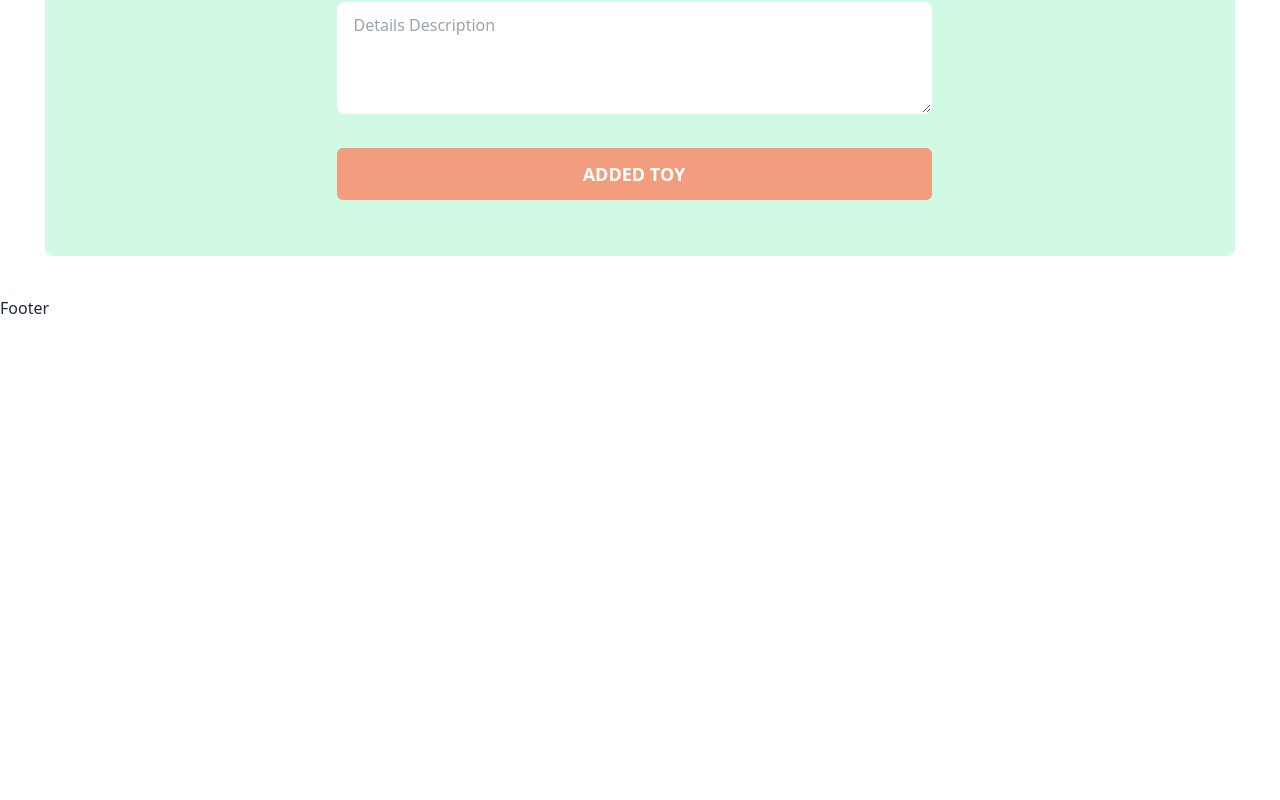
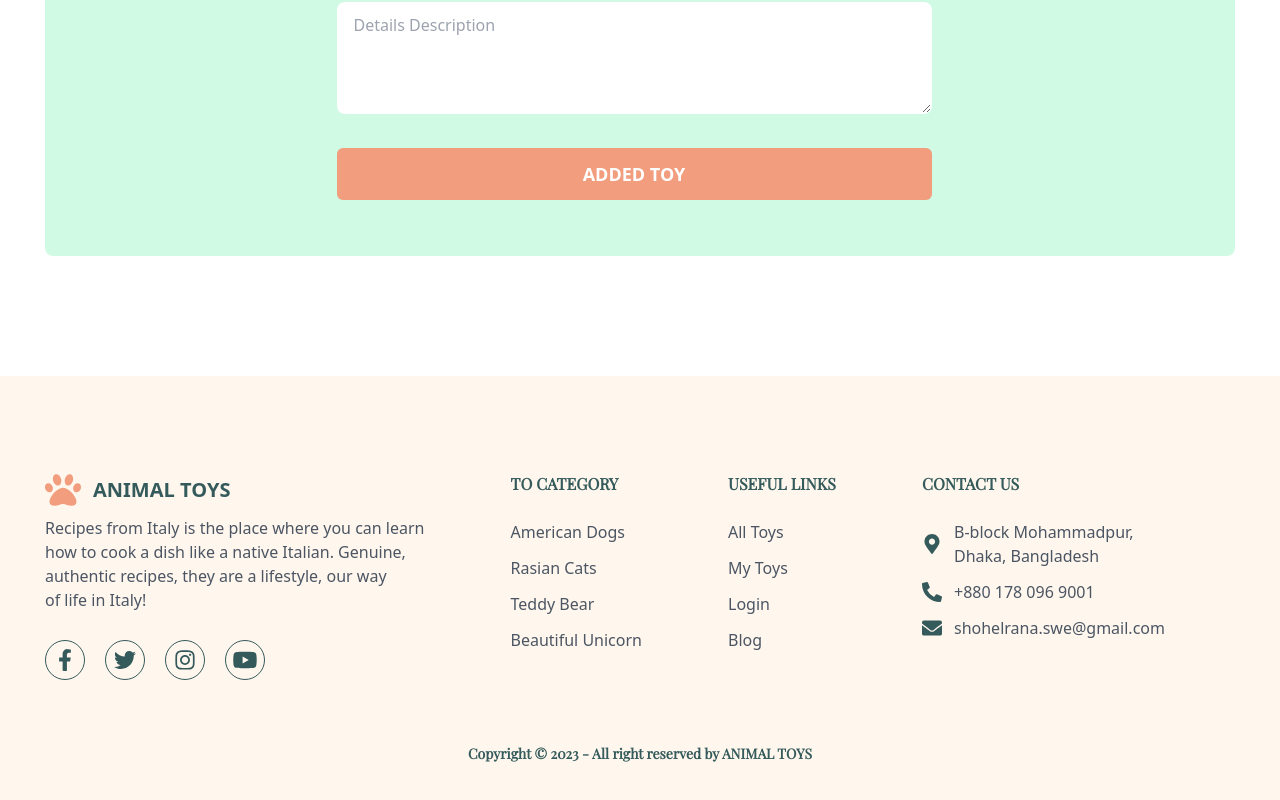
Before and after one commit to shohel7/animal-toys-client, a React (Vite) app: page /addToys in a window 1280 px wide. Shown: the part 520-1320 px from the top of the page. Before the commit the page ends 840 px from the top, so only its background shows below. Built offline with nearby package versions, Linux system fonts and the light colour scheme; a web font is replaced by a local one.

Commit message:
footer section is completed

```diff
--- a/package.json
+++ b/package.json
@@ -12,6 +12,7 @@
   "dependencies": {
     "aos": "^2.3.4",
     "daisyui": "^2.51.6",
+    "firebase": "^9.22.0",
     "react": "^18.2.0",
     "react-dom": "^18.2.0",
     "react-hook-form": "^7.43.9",
--- a/src/pages/AddToys/AddToys.jsx
+++ b/src/pages/AddToys/AddToys.jsx
@@ -22,60 +22,61 @@ const AddToys = () => {
               className="input w-full max-w-xs border focus:outline-none"
               {...register("toyName", { required: true })}
               placeholder="Toy name"
+              required
             />
             <input
               className="input w-full max-w-xs border focus:outline-none"
               {...register("sellerName", { required: true })}
               placeholder="Seller Name"
+              required
             />
-            {errors.exampleRequired && <span>This field is required</span>}
             <input
               className="input w-full max-w-xs border focus:outline-none"
               {...register("sellerEmail", { required: true })}
               placeholder="Seller Email"
+              required
             />
-            {errors.exampleRequired && <span>This field is required</span>}
             <select
               {...register("subCategory")}
               className="rounded-lg w-[320px] md:w-full border py-3 text-slate-400 focus:outline-none"
+              required
             >
               <option value="dog">Dog</option>
               <option value="cat">Cat</option>
               <option value="teddyBear">Teddy Bear</option>
             </select>
-            {errors.exampleRequired && <span>This field is required</span>}
             <input
               className="input w-full max-w-xs border focus:outline-none"
               {...register("price", { required: true })}
               placeholder="Price"
+              required
             />
-            {errors.exampleRequired && <span>This field is required</span>}
             <input
               className="input w-full max-w-xs border focus:outline-none"
               {...register("rating", { required: true })}
               placeholder="Rating"
+              required
             />
-            {errors.exampleRequired && <span>This field is required</span>}
             <input
               className="input w-full max-w-xs border focus:outline-none"
               {...register("availableQuantity", { required: true })}
               placeholder="Available Quantity"
+              required
             />
-            {errors.exampleRequired && <span>This field is required</span>}
             <input
               className="input w-full max-w-xs border focus:outline-none"
               {...register("imageUrl", { required: true })}
               placeholder="Image Url"
+              required
             />
-            {errors.exampleRequired && <span>This field is required</span>}
           </div>
           <div className="w-full text-center mt-7">
             <textarea
               className="input mr-3 w-[325px] md:w-full max-w-[595px] border focus:outline-none pt-2.5 h-28"
               {...register("description", { required: true })}
               placeholder="Details Description"
+              required
             />
-            {errors.exampleRequired && <span>This field is required</span>}
           </div>
 
           <div div className="flex justify-center mt-7">
--- a/src/pages/Login/Login/Login.jsx
+++ b/src/pages/Login/Login/Login.jsx
@@ -25,19 +25,15 @@ const Login = () => {
                 className="input w-full border focus:outline-none"
                 {...register("email", { required: true })}
                 placeholder="Enter your email"
+                required
               />
-              {errors.email && (
-                <span className="text-red-500">This field is required</span>
-              )}
               <input
                 type="password"
                 className="input w-full border focus:outline-none"
                 {...register("password", { required: true })}
                 placeholder="Enter your password"
+                required
               />
-              {errors.password && (
-                <span className="text-red-500">This field is required</span>
-              )}
               <a
                 href="#"
                 className="label-text-alt link link-hover text-center text-[#345A5B]"
--- a/src/pages/Shared/Footer/Footer.jsx
+++ b/src/pages/Shared/Footer/Footer.jsx
@@ -1,10 +1,95 @@
 import React from "react";
+import {
+  FaEnvelope,
+  FaFacebookF,
+  FaInstagram,
+  FaMapMarkerAlt,
+  FaPaw,
+  FaPhoneAlt,
+  FaTwitter,
+  FaUtensils,
+  FaYoutube,
+} from "react-icons/fa";
+import { Link } from "react-router-dom";
 
 const Footer = () => {
   return (
-    <div>
-      <h2>Footer</h2>
-    </div>
+    <footer className="bg-orange-50 mt-20 py-10 md:py-16">
+      <div className="footer pt-8 pb-16 px-10 md:px-5 lg:max-w-[1230px] mx-auto">
+        <div>
+          <Link to="/">
+            <span className="flex items-center space-x-3">
+              <FaPaw className="text-4xl text-[#F29D7E]" />
+
+              <p className="text-xl text-[#345A5B] font-bold cursor-pointer">
+                ANIMAL TOYS
+              </p>
+            </span>
+          </Link>
+          <p className="text-gray-600 md:text-base">
+            Recipes from Italy is the place where you can learn <br /> how to
+            cook a dish like a native Italian. Genuine, <br /> authentic
+            recipes, they are a lifestyle, our way <br /> of life in Italy!
+          </p>
+          <span className="flex gap-5 mt-5">
+            <Link target="_black" to="https://facebook.com/">
+              <FaFacebookF className="text-3xl border border-[#345A5B] text-[#345A5B] hover:text-white hover:bg-[#345A5B] transition duration-200 ease-in-out rounded-full py-2 h-10 w-10" />
+            </Link>
+            <Link target="_black" to="https://twitter.com/">
+              <FaTwitter className="text-3xl border border-[#345A5B] text-[#345A5B] hover:text-white hover:bg-[#345A5B] transition duration-200 ease-in-out rounded-full py-2 h-10 w-10" />
+            </Link>
+            <Link target="_black" to="https://instagram.com/">
+              <FaInstagram className="text-3xl border border-[#345A5B] text-[#345A5B] hover:text-white hover:bg-[#345A5B] transition duration-200 ease-in-out rounded-full py-2 h-10 w-10" />
+            </Link>
+            <Link target="_black" to="https://youtube.com/">
+              <FaYoutube className="text-3xl border border-[#345A5B] text-[#345A5B] hover:text-white hover:bg-[#345A5B] transition duration-200 ease-in-out rounded-full py-2 h-10 w-10" />
+            </Link>
+          </span>
+        </div>
+        <div className="md:text-base text-gray-600 md:space-y-1">
+          <span className="text-[#345A5B] uppercase font-playFair font-bold md:mb-3">
+            To Category
+          </span>
+          <a className="link link-hover">American Dogs</a>
+          <a className="link link-hover">Rasian Cats</a>
+          <a className="link link-hover">Teddy Bear</a>
+          <a className="link link-hover">Beautiful Unicorn</a>
+        </div>
+        <div className="md:text-base text-gray-600 md:space-y-1">
+          <span className="text-[#345A5B] uppercase font-playFair font-bold md:mb-3">
+            Useful Links
+          </span>
+          <a className="link link-hover">All Toys</a>
+          <a className="link link-hover">My Toys</a>
+          <a className="link link-hover">Login</a>
+          <a className="link link-hover">Blog</a>
+        </div>
+        <div className="md:text-base text-gray-600 md:space-y-1">
+          <span className="text-[#345A5B] uppercase font-playFair font-bold md:mb-3">
+            Contact Us
+          </span>
+          <span className="flex gap-3 items-center">
+            <FaMapMarkerAlt className="text-xl text-[#345A5B]" />
+            <a className="link link-hover">
+              B-block Mohammadpur, <br /> Dhaka, Bangladesh
+            </a>
+          </span>
+          <span className="flex gap-3 items-center">
+            <FaPhoneAlt className="text-xl text-[#345A5B]" />
+            <a className="link link-hover">+880 178 096 9001</a>
+          </span>
+          <span className="flex gap-3 items-center">
+            <FaEnvelope className="text-xl text-[#345A5B]" />
+            <a className="link link-hover">shohelrana.swe@gmail.com</a>
+          </span>
+        </div>
+      </div>
+      <div className="px-10 md:px-5 lg:max-w-[1230px] mx-auto">
+        <p className="md:text-center font-bold font-playFair text-[#345A5B] text-sm">
+          Copyright &copy; 2023 - All right reserved by ANIMAL TOYS
+        </p>
+      </div>
+    </footer>
   );
 };
 
```
Also changed, not shown: 1 other file (tests, documents, lock files or other folders).
